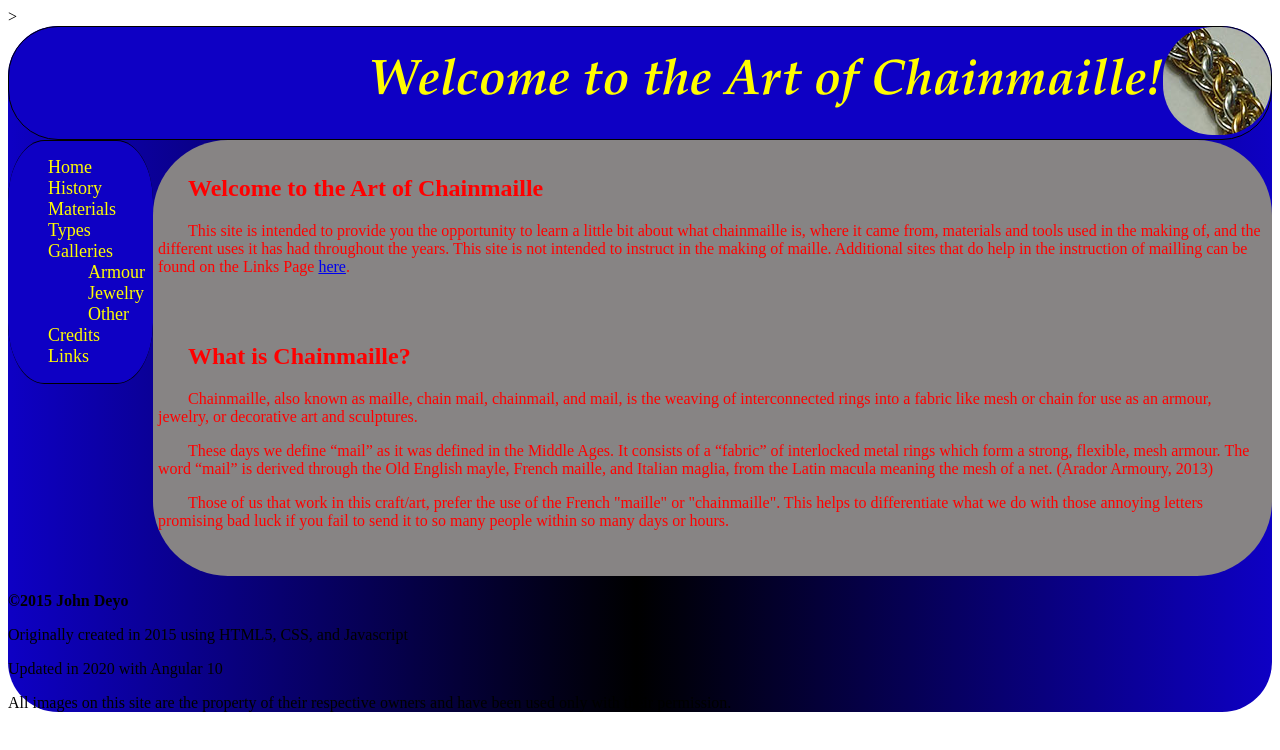
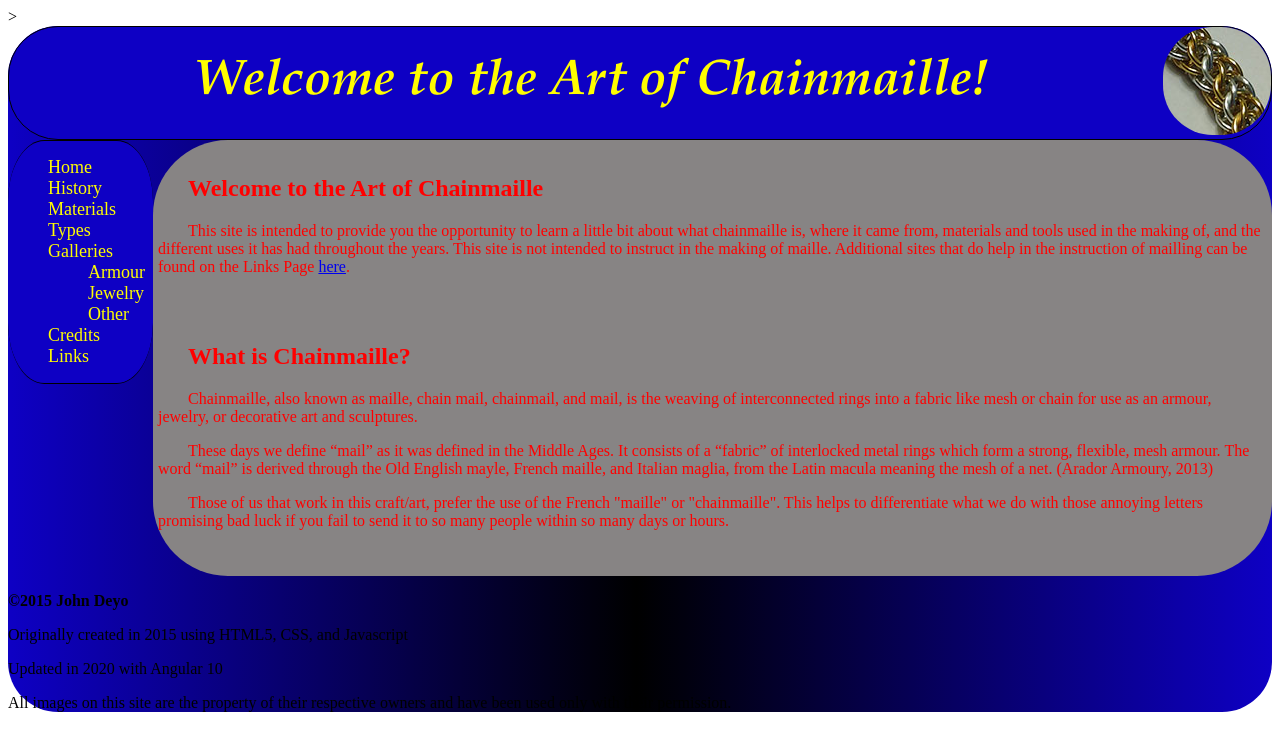
Before and after one commit to Draconis73/Chainmailleweb, an Angular app in the folder chainmaille/: page / in a window 1280 px wide. Shown: the top 750 px of the page. Built offline with nearby package versions, Linux system fonts and the light colour scheme.

Commit message:
Completed header styling

```diff
--- a/chainmaille/src/app/components/header/header.component.css
+++ b/chainmaille/src/app/components/header/header.component.css
@@ -2,55 +2,26 @@
   display: flex;
   justify-content: flex-end;
   align-items: stretch;
-  /*min-height: 100px;*/
-  /*height: auto;*/
-  /*width: 100%;*/
-  /*margin-top: 0px;
-  margin-left: 0px;*/
-  /*font-size: large;*/
-  /*background-image: url(/assets/Images/FPAA16-716small.jpg);*/
-  /*background-repeat: no-repeat;
-  background-position: right;*/
   background-color: #0E00C4;
   border-style: solid;
   border-width: thin;
   border-color: #000000;
   border-radius: 50px;
-  /*margin-bottom: 0px;*/
-  /*min-height: 100px;*/
 }
-/*h1 {
-  font-style: oblique;
-  font-family: Baskerville, "Palatino Linotype", Palatino, "Century Schoolbook L", "Times New Roman", serif;
-  font-weight: bold;
-  font-size: 50px;*/
-  /*margin-top: auto;
-  margin-bottom: auto;
-  margin-left: auto;
-  padding-left: 25px;
-  padding-top: 0px;*/
-  /*color: #FFFD00;*/
-  /*top: 15%;*/
-  /*position: relative;
-  vertical-align: middle;*/
-
-/*}*/
-
 #text {
-
+  margin:auto;
   text-align: center;
   font-style: oblique;
   font-family: Baskerville, "Palatino Linotype", Palatino, "Century Schoolbook L", "Times New Roman", serif;
   font-weight: bold;
   font-size: 50px;
-  align-content:center;
   color: #FFFD00;
   padding-left: 15px;
-  /*vertical-align: middle;*/
-  /*min-height: 100px;*/
+  padding-right: 5px;
+  vertical-align:central;
+
 }
+
 #logo {
   flex: 0 0 100px;
-  /*border-style:hidden;*/
-  /*border-radius: 50px;*/
 }
--- a/chainmaille/src/app/components/header/header.component.html
+++ b/chainmaille/src/app/components/header/header.component.html
@@ -8,4 +8,4 @@
     <img src="/assets/Images/FPAA16-716small.jpg" style="border-radius: 50px; border-style: hidden" />
   </div>
   </div>
-<div style="clear:both"></div>
+<!--<div style="clear:both"></div>-->
```
